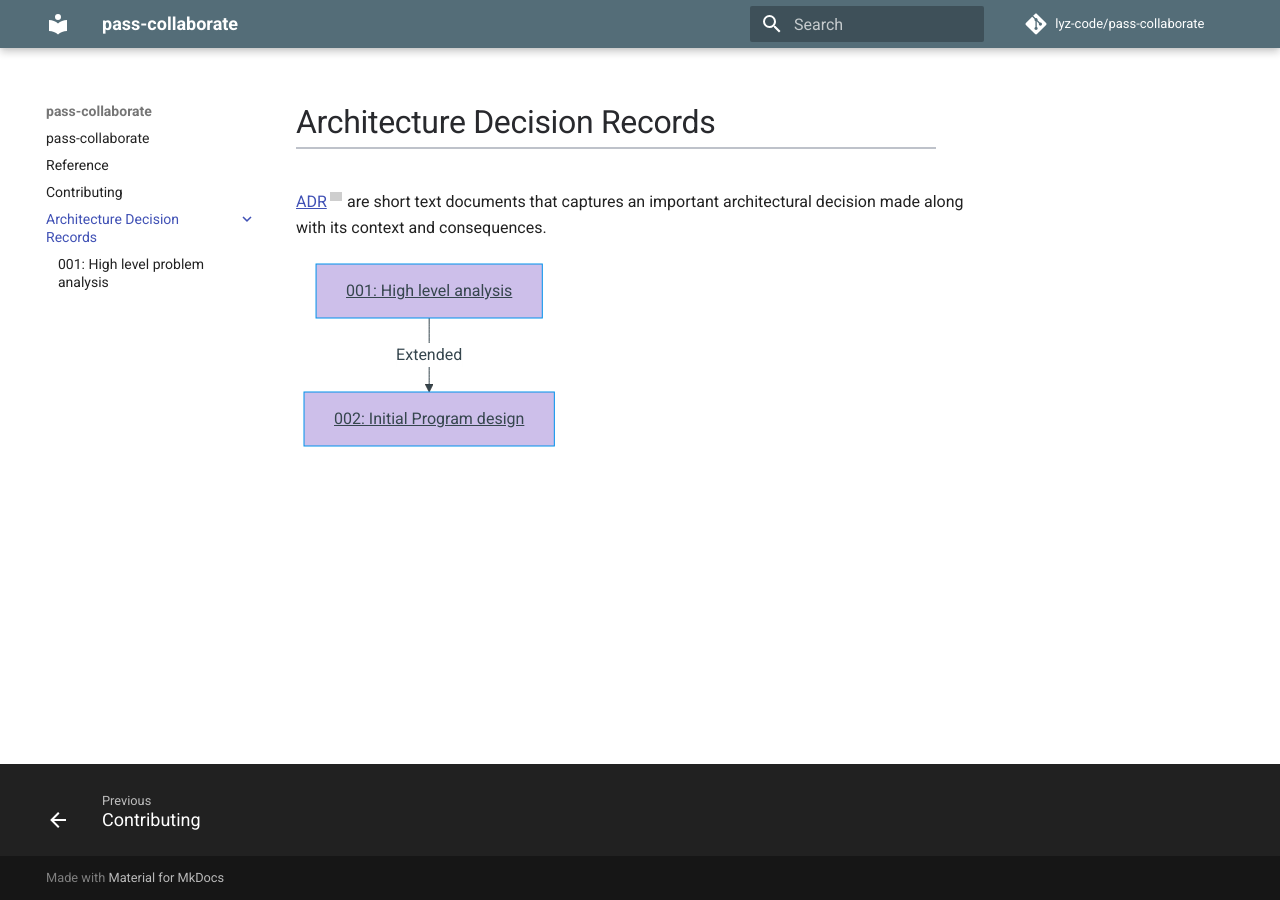
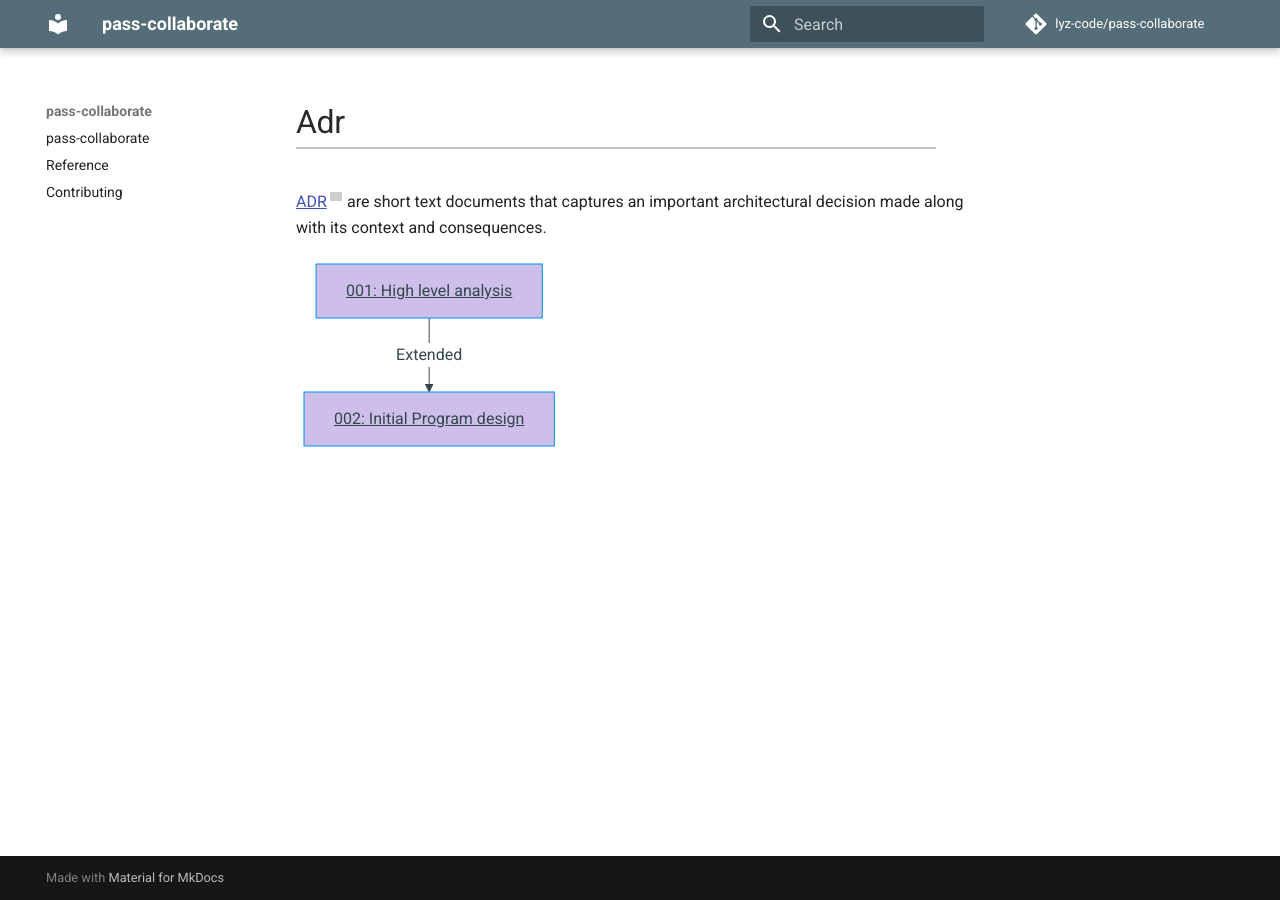
Before and after one commit to lyz-code/pass-collaborate, an MkDocs documentation site: the page built from docs/adr/adr.md, in a window 1280 px wide. Built offline with MkDocs 1.6.1 and Material for MkDocs 9.7.7, drawn with Linux system fonts in a browser that asks for light colours; comment, search, counter and statistics services are not loaded; grey boxes are pictures that could not be loaded.

Commit message:
docs: remove unused adr

```diff
--- a/mkdocs.yml
+++ b/mkdocs.yml
@@ -6,10 +6,6 @@ nav:
   - pass-collaborate: index.md
   - Reference: reference.md
   - Contributing: contributing.md
-  - Architecture Decision Records:
-      - adr/adr.md
-      - '001: High level problem analysis': |
-          adr/001-high_level_problem_analysis.md
 
 plugins:
   - search
```
